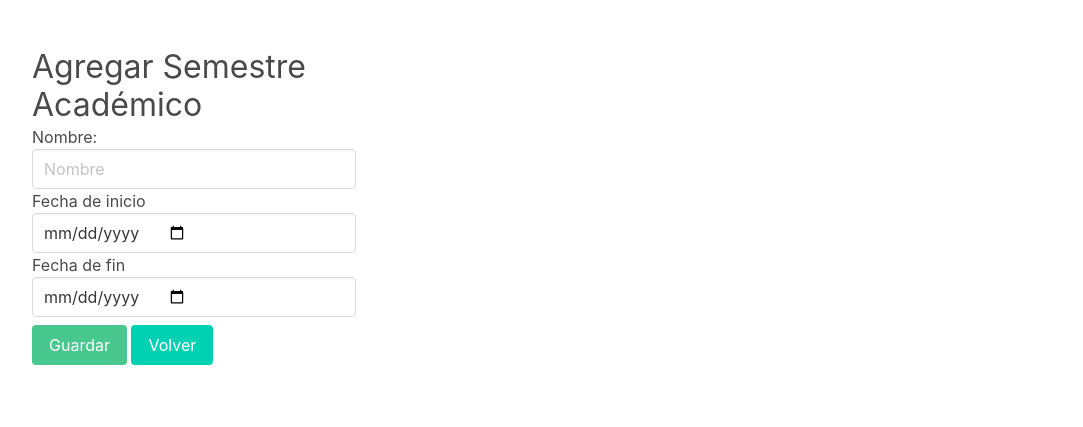
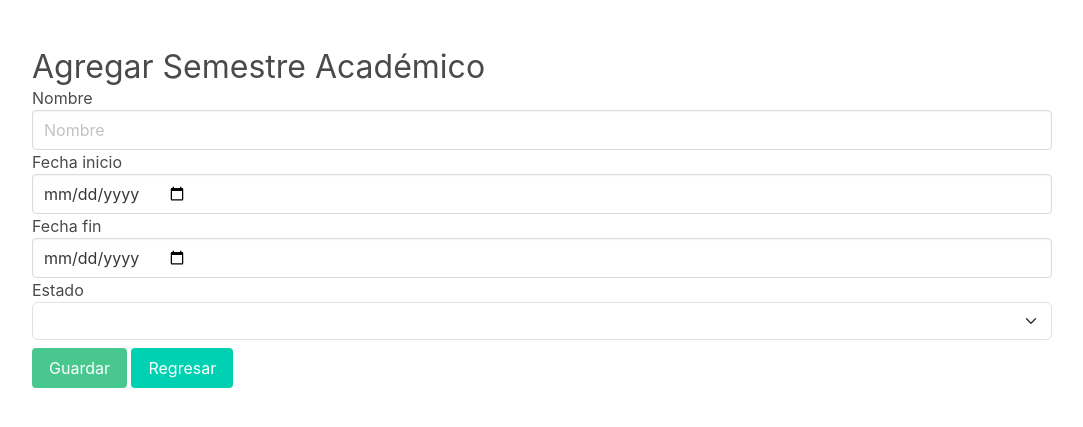
Before and after one commit to AngelAld/proyecto_calidad, a Flask app: page /agregar_semestre in a window 1280 px wide. Shown: the part 68-495 px from the top of the page, without its empty margins (98-1181 px from the left). Run offline with Flask 3, Linux system fonts and the light colour scheme; lists and menus that the app fills with data are empty; some libraries are stand-ins or nearby versions.

Commit message:
Updated: 2023-04-24 09:35:32

```diff
--- a/main.py
+++ b/main.py
@@ -8,7 +8,7 @@ app.secret_key = 'nose'
 
 @app.route("/agregar_semestre")
 def formulario_agregar_semestre():
-    return render_template("agregar_semestre.html")
+    return render_template('semestre/frm_agregar_semestre.html')
 
 
 @app.route("/guardar_semestre", methods=["POST"])
@@ -31,7 +31,7 @@ def guardar_semestre():
 @app.route("/semestres")
 def semestres():
     semestres = c_semestres.getAll()
-    return render_template("semestres.html", semestres=semestres)
+    return render_template('semestre/semestres.html', semestres=semestres)
 
 @app.route("/eliminar_semestre", methods=["POST"])
 def eliminar_semestre():
@@ -48,7 +48,7 @@ def eliminar_semestre():
 def editar_semestre(id):
     # Obtener el semestre por ID
     semestre = c_semestres.getById(id)
-    return render_template("editar_semestre.html", semestre=semestre)
+    return render_template('semestre/frm_editar_semestre.html', semestre=semestre)
 
 
 @app.route("/actualizar_semestre", methods=["POST"])
--- a/templates/agregar_semestre.html
+++ /dev/null
@@ -1,26 +0,0 @@
-{% extends "maestra.html" %}
-{% block titulo %}
-Agregar Semestre
-{% endblock %}
-
-
-{% block contenido %}
-<section class="section">
-    <div class="columns">
-        <div class="column is-one-third">
-            <h3 class="is-size-3">Agregar Semestre Académico</h3>
-            <form action="{{url_for('guardar_semestre')}}" method="post">
-
-                <label for="nombre">Nombre:</label>
-                <input required type="text" class="input" placeholder="Nombre" name="nombre" id="nombre">
-                <label for="artista">Fecha de inicio</label>
-                <input required type="date" class="input" placeholder="Fecha de inicio" name="fecha_inicio" id="fecha_inicio">
-                <label for="precio">Fecha de fin</label>
-                <input required type="date" class="input" placeholder="fecha de fin" name="fecha_fin" id="fecha_fin">
-                <button type="submit" class="button is-success mt-2">Guardar</button>
-                <a href="{{url_for('semestres')}}" class="button is-primary mt-2">Volver</a>
-            </form>
-        </div>
-    </div>
-</section>
-{% endblock %}
--- a/templates/maestra.html
+++ b/templates/maestra.html
@@ -63,6 +63,6 @@
 
 </body>
 
-{% include "sweet_alerts.html" %}
+{% include "Assets/sweet_alerts.html" %}
 
 </html>
--- /dev/null
+++ b/templates/semestre/frm_agregar_semestre.html
@@ -0,0 +1,7 @@
+{% extends "semestre/mantenimiento_semestre.html" %}
+
+{% block titulo %}
+Agregar Semestre Académico
+{% endblock %}
+
+{% set url = url_for('guardar_semestre') %}
--- /dev/null
+++ b/templates/semestre/mantenimiento_semestre.html
@@ -0,0 +1,37 @@
+{% extends "maestra.html" %}
+{% block contenido %}
+<section class="section">
+    <div class="columns">
+        <div class="column">
+
+            <h3 class="is-size-3"> {% block titulo %} {% endblock %} </h3>
+            <form action="{{url}}" method="post">
+                {# Enviar el id en un campo oculto #}
+                <input value="{{id}}" type="hidden" name="id">
+
+
+                <label for="nombre">Nombre</label>
+                <input value="{{nombre}}" required type="text" class="input" placeholder="Nombre" name="nombre" id="nombre">
+
+
+                <label for="fecha_inicio">Fecha inicio</label>
+                <input value="{{fecha_inicio}}" required type="date" class="input" name="fecha_inicio" id="fecha_inicio">
+
+
+                <label for="fecha_fin">Fecha fin</label>
+                <input value="{{fecha_fin}}" required type="date" class="input" name="fecha_fin" id="fecha_fin">
+
+
+                    <label for="estado">Estado</label>
+                    <select class="form-select" name="estado" id="estado">
+
+                    </select>
+
+                <button type="submit" class="button is-success mt-2">Guardar</button>
+                <a href="{{url_for('semestres')}}" class="button is-primary mt-2">Regresar</a>
+
+            </form>
+        </div>
+    </div>
+</section>
+{% endblock %}
--- a/templates/semestres.html
+++ b/templates/semestre/semestres.html
@@ -4,7 +4,7 @@
 <section class="section">
     <div class="columns">
         <div class="column">
-            <h3 class="is-size-3">Semestre</h3>
+            <h3 class="is-size-3">Semestre Académico</h3>
             <a href="{{url_for('formulario_agregar_semestre')}}" class="button is-success">Agregar</a>
                 <table class="table">
                     <thead>
```
Also changed, not shown: templates/editar_semestre.html (deleted, +0 -47 lines), templates/semestre/frm_editar_semestre.html (added, +13 -0 lines), templates/Assets/sweet_alerts.html (renamed from templates/sweet_alerts.html).
